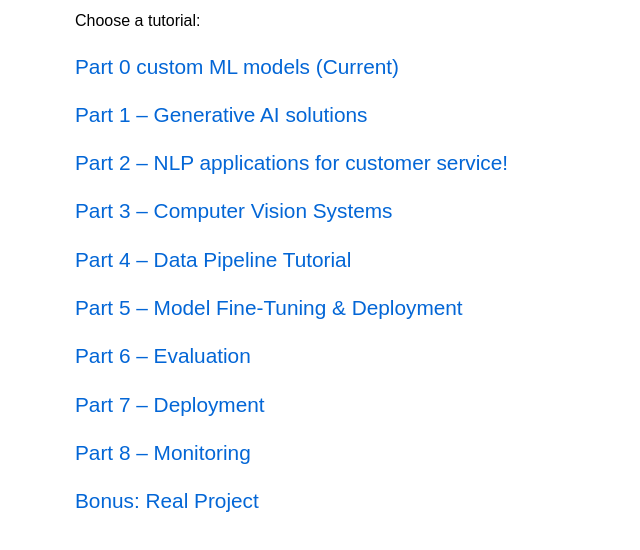
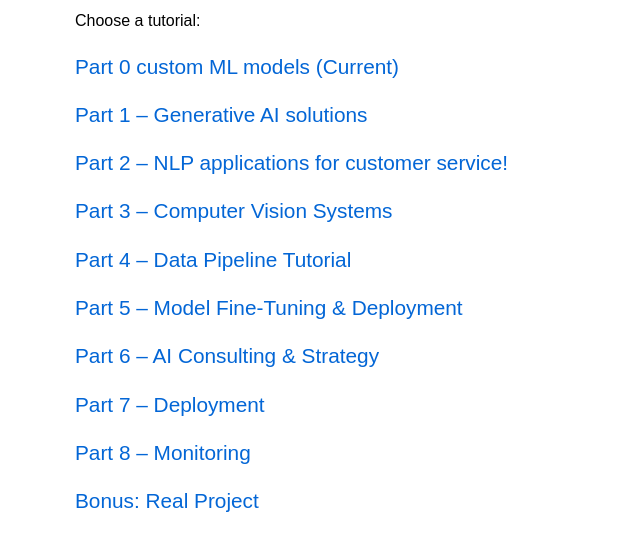
Before and after one commit to esp046-cyber/AIMLtutorial, a plain HTML site: page index.html in a window 1280 px wide. Shown: the part 146-696 px from the top of the page, without its empty margins (165-805 px from the left). Drawn offline with Linux system fonts and the light colour scheme.

Commit message:
Update index.html

```diff
--- a/index.html
+++ b/index.html
@@ -22,7 +22,7 @@
         <li><a href="cv_tutorial.html">Part 3 – Computer Vision Systems</a></li>
         <li><a href="data_pipeline_tutorial.html">Part 4 – Data Pipeline Tutorial</a></li>
         <li><a href="ml_finetuning_tutorial.html">Part 5 – Model Fine-Tuning & Deployment</a></li>
-        <li><a href="tutorial6.html">Part 6 – Evaluation</a></li>
+        <li><a href="ai_consulting_tutorial.html">Part 6 – AI Consulting & Strategy</a></li>
         <li><a href="tutorial7.html">Part 7 – Deployment</a></li>
         <li><a href="tutorial8.html">Part 8 – Monitoring</a></li>
         <li><a href="tutorial9.html">Bonus: Real Project</a></li>
```
